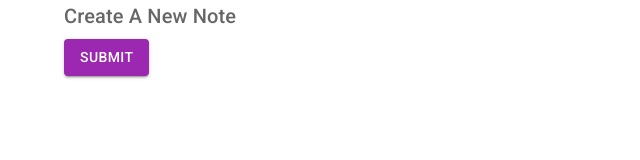
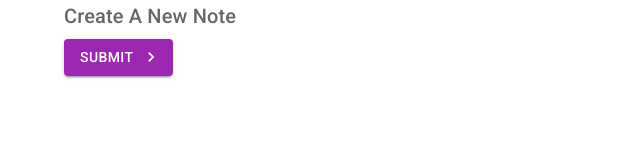
Before and after one commit to Chrstphr9/React-Note, a React (Create React App) app: page /create in a window 1280 px wide. Shown: the top 160 px of the page, without its empty margins (0-640 px from the left). Built offline with nearby package versions, Linux system fonts and the light colour scheme.

Commit message:
added icon

```diff
--- a/package.json
+++ b/package.json
@@ -5,6 +5,7 @@
   "dependencies": {
     "@emotion/react": "^11.10.5",
     "@emotion/styled": "^11.10.5",
+    "@mui/icons-material": "^5.11.0",
     "@mui/material": "^5.11.3",
     "@testing-library/jest-dom": "^5.11.9",
     "@testing-library/react": "^11.2.5",
--- a/src/pages/Create.js
+++ b/src/pages/Create.js
@@ -2,6 +2,8 @@ import React from 'react'
 import Typography from '@mui/material/Typography';
 import Button from '@mui/material/Button';
 import Container from '@mui/material/Container';
+import SendIcon from '@mui/icons-material/Send';
+import { KeyboardArrowRight } from '@mui/icons-material';
 
 export default function Create() {
   return (
@@ -20,6 +22,7 @@ export default function Create() {
         type='submit'
         color='secondary'
         variant="contained"
+        endIcon={<KeyboardArrowRight />}
       >
         Submit
       </Button>
```
Also changed, not shown: 1 other file (tests, documents, lock files or other folders).
